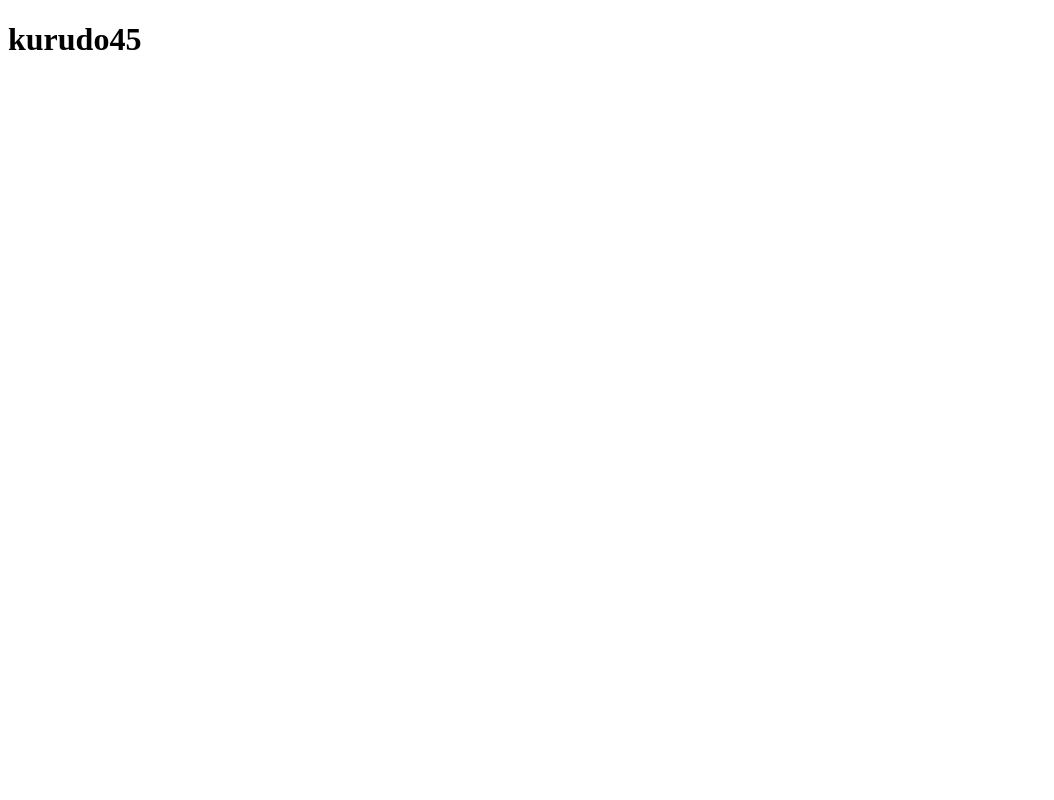
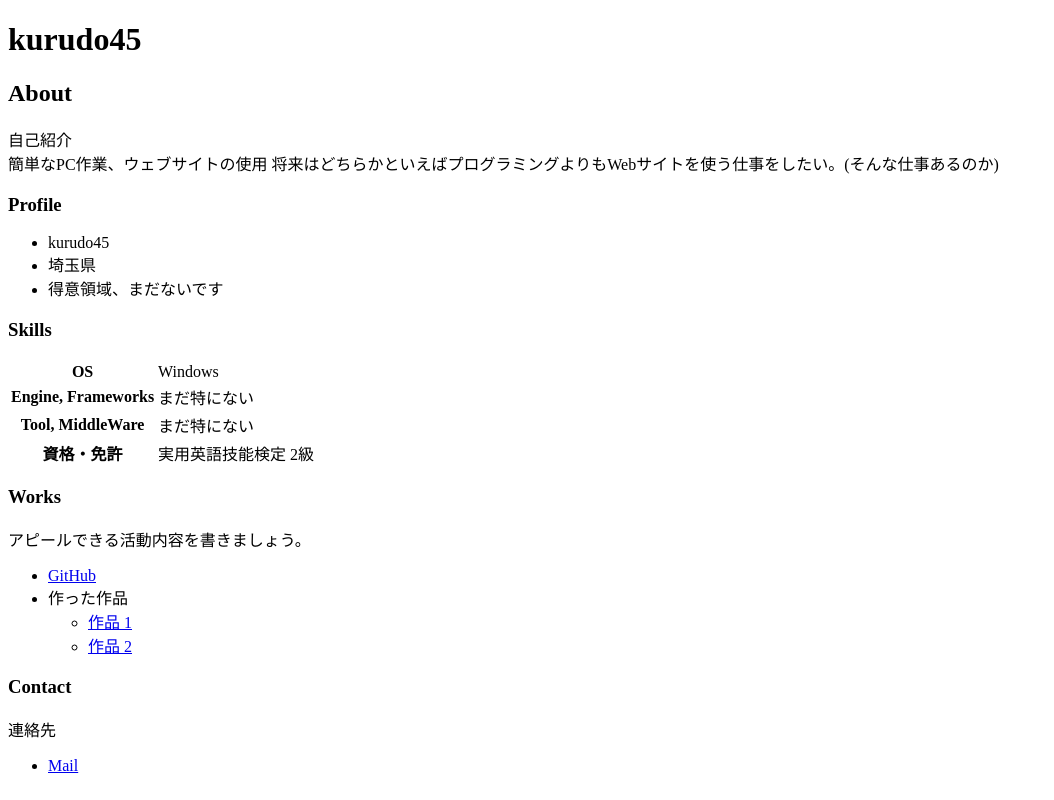
Before and after one commit to kurudo45/kurudo45.github.io, a plain HTML site: page index.html in a window 1280 px wide. Shown: the whole page, without its empty margins (0-1054 px from the left). Drawn offline with Linux system fonts and the light colour scheme.

Commit message:
ポートフォリオの記入
自己紹介などを追加

```diff
--- a/index.html
+++ b/index.html
@@ -7,5 +7,82 @@
   </head>
   <body>
     <h1>kurudo45</h1>
+
+    <h2>About</h2>
+    <p>
+      自己紹介<br>
+      簡単なPC作業、ウェブサイトの使用
+      将来はどちらかといえばプログラミングよりもWebサイトを使う仕事をしたい。(そんな仕事あるのか)
+    </p>
+
+    <h3>Profile</h3>
+    <ul>
+      <li>kurudo45</li>
+      <li>埼玉県</li>
+      <li>得意領域、まだないです</li>
+    </ul>
+
+    <h3>Skills</h3>
+    <table>
+      <tr>
+        <th>OS</th>
+        <td>Windows</td>
+      </tr>
+      <tr>
+        <th>Engine, Frameworks</th>
+        <td>まだ特にない</td>
+      </tr>
+      <tr>
+        <th>Tool, MiddleWare</th>
+        <td>まだ特にない</td>
+      </tr>
+      <tr>
+        <th>資格・免許</th>
+        <td>実用英語技能検定 2級</td>
+      </tr>
+    </table>
+
+    <h3>Works</h3>
+    <p>アピールできる活動内容を書きましょう。</p>
+    <ul>
+      <li><a href="https://github.com/">GitHub</a></li>
+      <!--<li><a href="https://qiita.com/">Qiita</a></li>
+      <li><a href="https://zenn.dev/">Zenn</a></li>
+        -->
+      <li>
+        作った作品
+        <ul>
+          <li><a href="https://example.com/">作品 1</a></li>
+          <li><a href="https://example.com/">作品 2</a></li>
+        </ul>
+      </li>
+    </ul>
+
+    <h3>Contact</h3>
+    <p>連絡先</p>
+    <ul>
+      <li><a href="mailto:261zs00367@student.zen.ac.jp">Mail</a></li>
+      <!--<li><a href="https://twitter.com/">X(旧 Twitter)</a></li>
+      <li><a href="https://www.linkedin.com/">LinkedIn</a></li>
+        -->
+    </ul>
+
+    <!--<h3>History</h3>
+    <p>学歴、職歴、アルバイト、インターン経験など</p>
+    <table>
+      <tr>
+        <th>20XX 年</th>
+        <td><a href="https://example.com/">入社</td>
+      </tr>
+      <tr>
+        <th>20XX 年</th>
+        <td>テスト学園 <a href="https://example.com/">高等学校</a> 卒業</td>
+      </tr>
+      <tr>
+        <th>20XX 年</th>
+        <td>表彰、受賞歴、メディア掲載記事などあれば</td>
+      </tr>
+    </table>
+    -->
   </body>
 </html>
```
